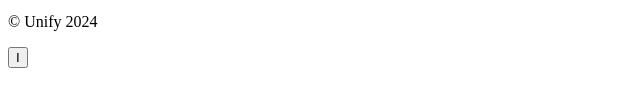
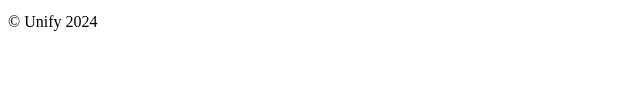
Before and after one commit to SEG-UniFi/SEG-UniFi.github.io, a plain HTML site: page index.html in a window 1280 px wide. Shown: the part 391-498 px from the top of the page, 0-640 px from the left. Drawn offline with Linux system fonts and the light colour scheme.

Commit message:
removed unnecessary button

```diff
--- a/index.html
+++ b/index.html
@@ -40,8 +40,6 @@
 </body>
 </html>
 
-<button type="button">I</button>
-
 <script type="text/javascript">
 
 </script>
```
